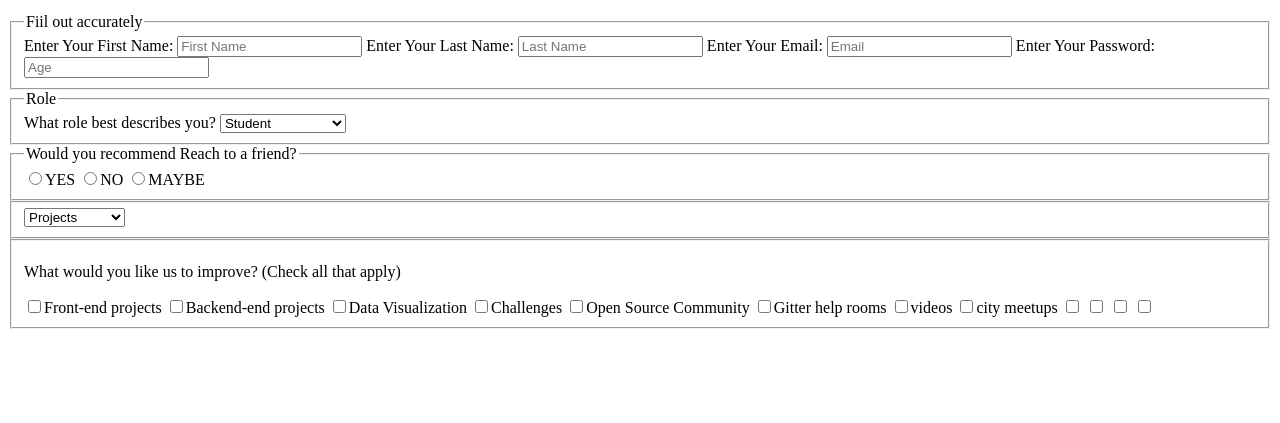
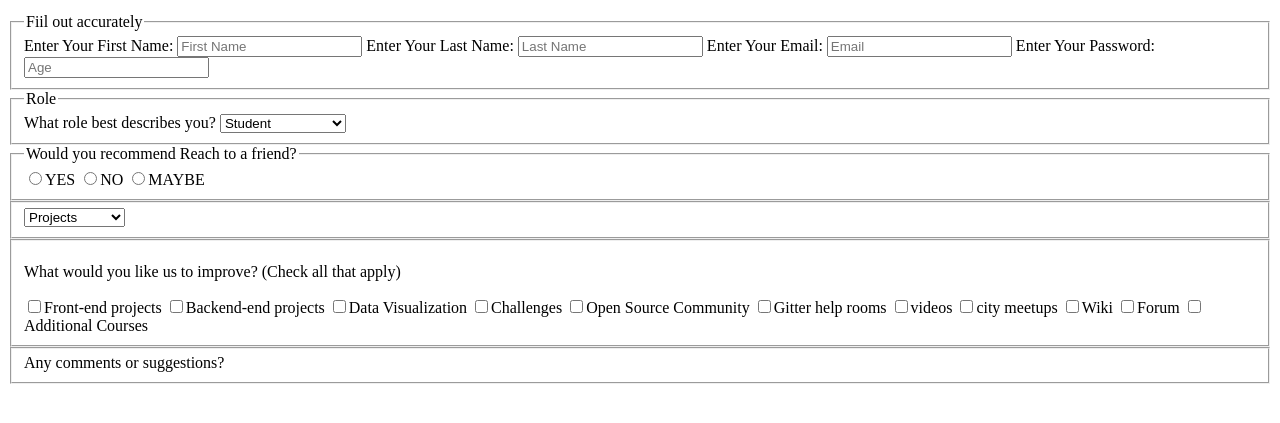
Before and after one commit to IamVictheCG/Survey-Form, a plain HTML site: page index.html in a window 1280 px wide. Shown: the part 101-524 px from the top of the page. Drawn offline with Linux system fonts and the light colour scheme.

Commit message:
chore: updates made

```diff
--- a/index.html
+++ b/index.html
@@ -52,19 +52,23 @@
 
         <fieldset>
             <p>What would you like us to improve? <span>(Check all that apply)</span></p>
-            <label for="front-end"><input type="checkbox" name="front-end" id="front-end">Front-end projects</label>
-            <label for="back-end"><input type="checkbox" name="back-end" id="back-end">Backend-end projects</label>
-            <label for="data-visual"><input type="checkbox" name="data-visual" id="data-visual">Data Visualization</label>
-            <label for="challenges"><input type="checkbox" name="challenges" id="challenges">Challenges</label>
-            <label for="open-source"><input type="checkbox" name="open-source" id="open-source">Open Source Community</label>
-            <label for=""><input type="checkbox" name="" id="">Gitter help rooms</label>
-            <label for=""><input type="checkbox" name="" id="">videos</label>
-            <label for=""><input type="checkbox" name="" id="">city meetups</label>
-            <label for=""><input type="checkbox" name="" id=""></label>
-            <label for=""><input type="checkbox" name="" id=""></label>
-            <label for=""><input type="checkbox" name="" id=""></label>
-            <label for=""><input type="checkbox" name="" id=""></label>
+            <label class="improve" for="front-end"><input type="checkbox" name="front-end" id="front-end">Front-end projects</label>
+            <label class="improve" for="back-end"><input type="checkbox" name="back-end" id="back-end">Backend-end projects</label>
+            <label class="improve" for="data-visual"><input type="checkbox" name="data-visual" id="data-visual">Data Visualization</label>
+            <label class="improve" for="challenges"><input type="checkbox" name="challenges" id="challenges">Challenges</label>
+            <label class="improve" for="open-source"><input type="checkbox" name="open-source" id="open-source">Open Source Community</label>
+            <label class="improve" for="gitter"><input type="checkbox" name="gitter" id="gitter">Gitter help rooms</label>
+            <label class="improve" for="videos"><input type="checkbox" name="videos" id="videos">videos</label>
+            <label class="improve" for="meetups"><input type="checkbox" name="meetups" id="meetups">city meetups</label>
+            <label class="improve" for="wiki"><input type="checkbox" name="" id="wiki">Wiki</label>
+            <label class="improve" for="forum"><input type="checkbox" name="forum" id="forum">Forum</label>
+            <label class="improve" for="Additional"><input type="checkbox" name="Additional" id="Additional">Additional Courses</label>
         </fieldset>
+
+        <fieldset>
+            <label for="comment">Any comments or suggestions? </label>
+        </fieldset>
+
 
     </form>
 </body>
```
